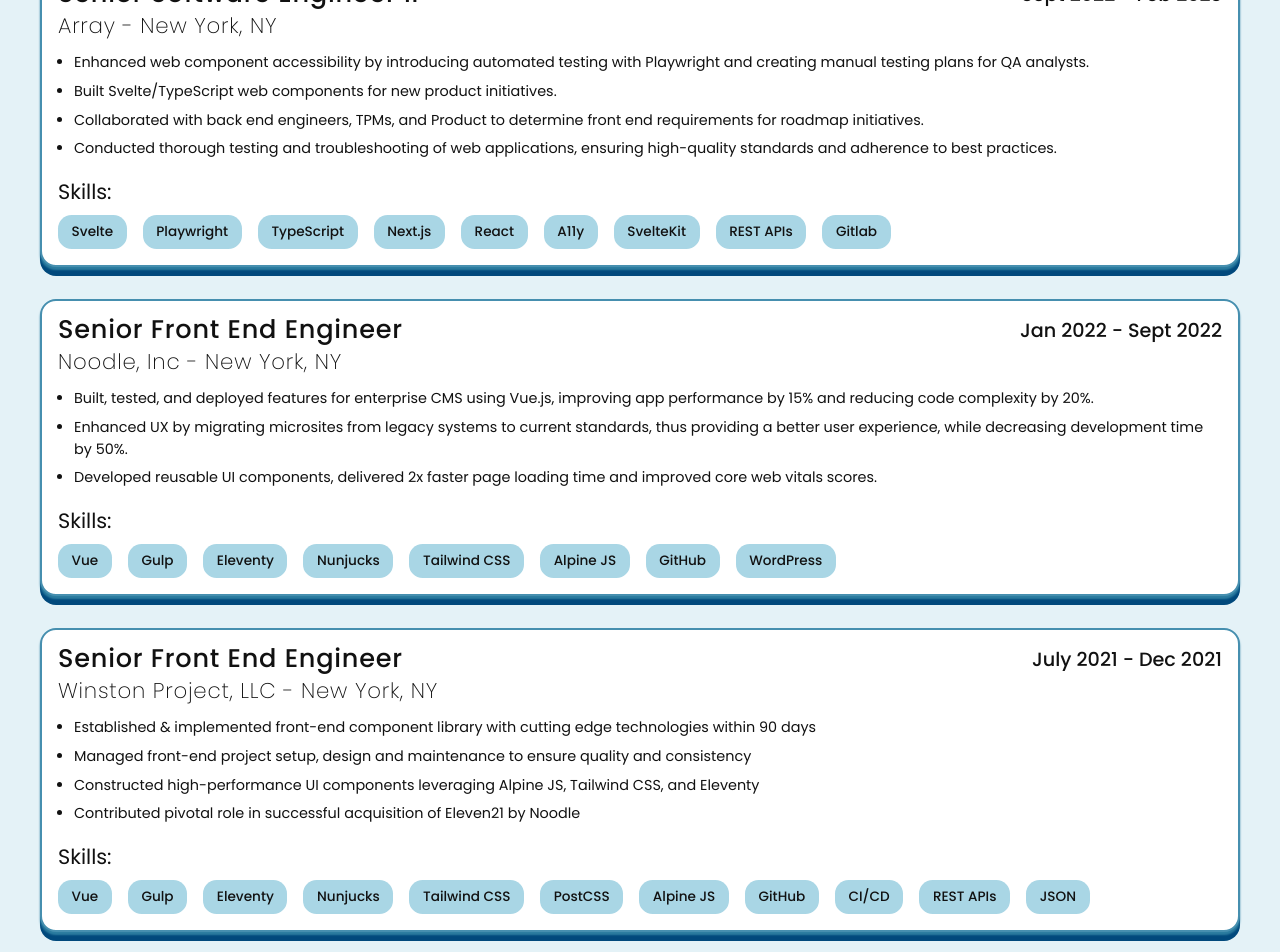
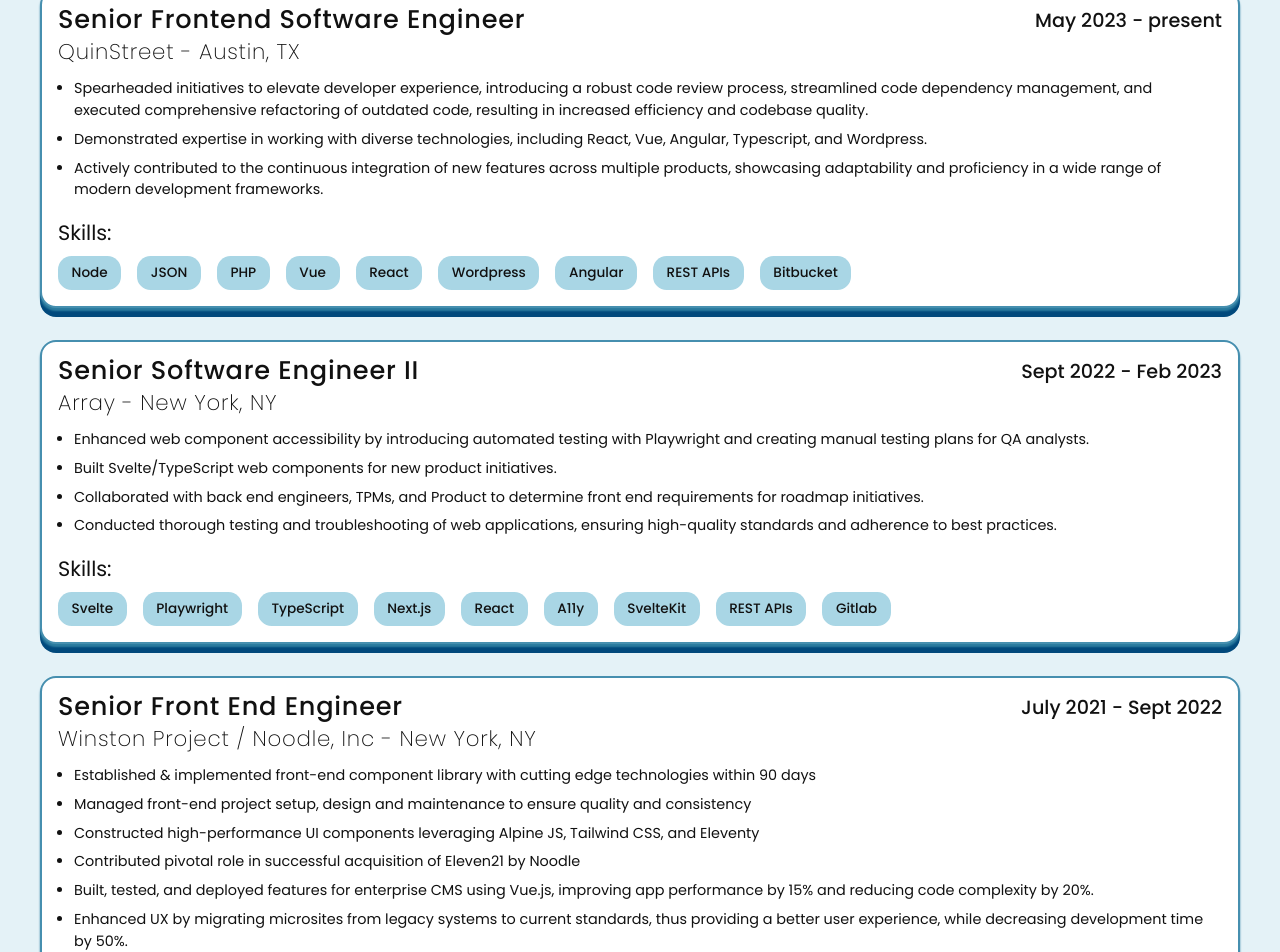
Before and after one commit to haengle/resume, a React (Vite) app: page / in a window 1280 px wide. Shown: the part 580-1532 px from the top of the page. Built offline with nearby package versions, Linux system fonts and the light colour scheme.

Commit message:
2024 update

```diff
--- a/package.json
+++ b/package.json
@@ -9,7 +9,6 @@
     "preview": "vite preview"
   },
   "dependencies": {
-    "jspdf": "^2.5.1",
     "react": "^18.2.0",
     "react-dom": "^18.2.0"
   },
--- a/src/App.css
+++ b/src/App.css
@@ -277,7 +277,7 @@
 	.card {
 		border: none;
 		background-color: transparent;
-		font-size: 16px;
+		font-size: 15px;
 		display: block;
 		padding: 0;
 		color: #000 !important;
@@ -313,7 +313,7 @@
 	header h1,
 	header h2,
 	.intro {
-		margin-top: 1rem !important;
+		margin-top: 0.5rem !important;
 		color: #000 !important;
 	}
 
--- a/src/App.tsx
+++ b/src/App.tsx
@@ -10,9 +10,8 @@
 
   return (
     <div className="App">
-
       <div className="no-print buttons-wrapper">
-        <a className='button' href="/resume/HeatherEngleResume2023.pdf" target='_blank' title="Download PDF of my resume">Download PDF</a>
+        <a className='button' href="/resume/HeatherEngleResume2024.pdf" target='_blank' title="Download PDF of my resume">Download PDF</a>
       </div>
 
        <Header pic={myPic} />
--- a/src/data/resume.ts
+++ b/src/data/resume.ts
@@ -30,7 +30,7 @@
     "name": "Heather Engle",
     "headline": "Senior UI/UX Front End Engineer",
     "location": "Austin, TX",
-    "intro": "I'm a pixel-perfect front end engineer with 10+ years of experience. I focus on user experience & accessibility and have a passion for delivering exceptional digital experiences.",
+    "intro": "I'm a front end engineer with a proven track record of optimizing UX & enhancing developer workflows. I specialize in accessibility and user experience, & my passion is making pretty things for the web.",
     "links": [
         {
             "title": "Email",
@@ -58,6 +58,28 @@
 export const workExperience: WorkExperience[] =
     [
         {
+            "title": "Senior Frontend Software Engineer",
+            "company": "QuinStreet",
+            "location": "Austin, TX",
+            "dates": "May 2023 - present",
+            "description": [
+                "Spearheaded initiatives to elevate developer experience, introducing a robust code review process, streamlined code dependency management, and executed comprehensive refactoring of outdated code, resulting in increased efficiency and codebase quality.",
+                "Demonstrated expertise in working with diverse technologies, including React, Vue, Angular, Typescript, and Wordpress.",
+                "Actively contributed to the continuous integration of new features across multiple products, showcasing adaptability and proficiency in a wide range of modern development frameworks."
+            ],
+            "skills": [
+                "Node",
+                "JSON",
+                "PHP",
+                "Vue",
+                "React",
+                "Wordpress",
+                "Angular",
+                "REST APIs",
+                "Bitbucket"
+            ]
+        },
+        {
             "title": "Senior Software Engineer II",
             "company": "Array",
             "location": "New York, NY",
@@ -82,10 +104,14 @@
         },
         {
             "title": "Senior Front End Engineer",
-            "company": "Noodle, Inc",
+            "company": "Winston Project / Noodle, Inc",
             "location": "New York, NY",
-            "dates": "Jan 2022 - Sept 2022",
+            "dates": "July 2021 - Sept 2022",
             "description": [
+                "Established & implemented front-end component library with cutting edge technologies within 90 days",
+                "Managed front-end project setup, design and maintenance to ensure quality and consistency",
+                "Constructed high-performance UI components leveraging Alpine JS, Tailwind CSS, and Eleventy",
+                "Contributed pivotal role in successful acquisition of Eleven21 by Noodle",
                 "Built, tested, and deployed features for enterprise CMS using Vue.js, improving app performance by 15% and reducing code complexity by 20%.",
                 "Enhanced UX by migrating microsites from legacy systems to current standards, thus providing a better user experience, while decreasing development time by 50%.",
                 "Developed reusable UI components, delivered 2x faster page loading time and improved core web vitals scores.",
@@ -99,28 +125,6 @@
                 "Alpine JS",
                 "GitHub",
                 "WordPress",
-            ]
-        },
-        {
-            "title": "Senior Front End Engineer",
-            "company": "Winston Project, LLC",
-            "location": "New York, NY",
-            "dates": "July 2021 - Dec 2021",
-            "description": [
-                "Established & implemented front-end component library with cutting edge technologies within 90 days",
-                "Managed front-end project setup, design and maintenance to ensure quality and consistency",
-                "Constructed high-performance UI components leveraging Alpine JS, Tailwind CSS, and Eleventy",
-                "Contributed pivotal role in successful acquisition of Eleven21 by Noodle"
-            ],
-            "skills": [
-                "Vue",
-                "Gulp",
-                "Eleventy",
-                "Nunjucks",
-                "Tailwind CSS",
-                "PostCSS",
-                "Alpine JS",
-                "GitHub",
                 "CI/CD",
                 "REST APIs",
                 "JSON"
@@ -148,7 +152,7 @@
                 "Bootstrap", "Twig", "Velocity"
             ]
         }
-    ]
+]
 
 export const certifications: Certifications[] = [
     {
```
Also changed, not shown: src/components/Pdf.tsx (added, +71 -0 lines), 2 other files (tests, documents, lock files or other folders).
